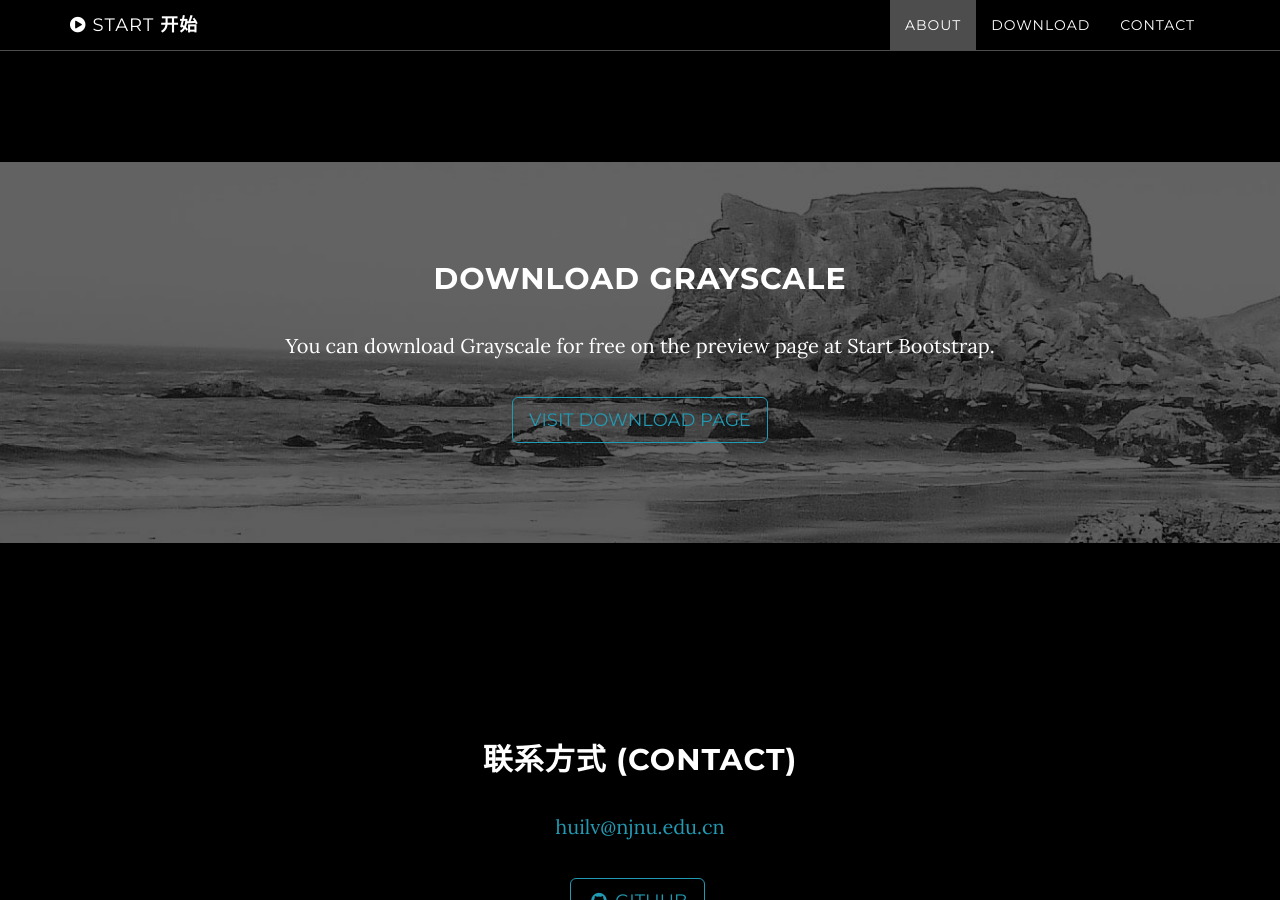
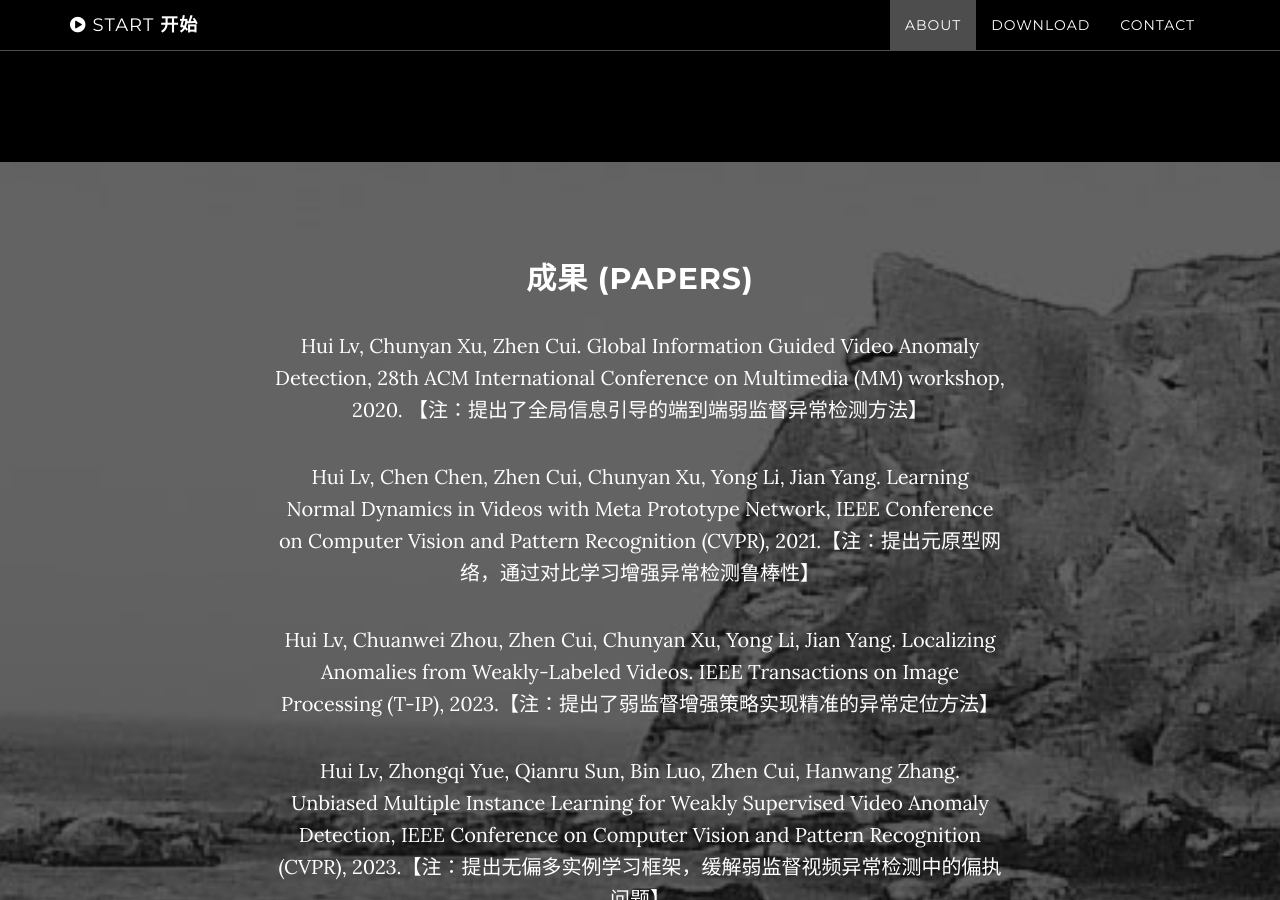
Before and after one commit to ktr-hubrt/ktr-hubrt.github.io, a Jekyll site: the page built from index.html, in a window 1280 px wide and 900 px high, scrolled down 2118 px. Built offline with Jekyll 4.4.1, drawn with Linux system fonts in a browser that asks for light colours; some of the changed text lies outside the part shown.

Commit message:
Update download.html

```diff
--- a/_includes/download.html
+++ b/_includes/download.html
@@ -3,8 +3,12 @@
         <div class="download-section">
             <div class="container">
                 <div class="col-lg-8 col-lg-offset-2">
-                    <h2>Download Grayscale</h2>
-                    <p>You can download Grayscale for free on the preview page at Start Bootstrap.</p>
+                    <h2>成果 (Papers)</h2>
+                    <p>Hui Lv, Chunyan Xu, Zhen Cui. Global Information Guided Video Anomaly Detection, 28th ACM International Conference on Multimedia (MM) workshop, 2020. 【注：提出了全局信息引导的端到端弱监督异常检测方法】</p>
+                    <p>Hui Lv, Chen Chen, Zhen Cui, Chunyan Xu, Yong Li, Jian Yang. Learning Normal Dynamics in Videos with Meta Prototype Network, IEEE Conference on Computer Vision and Pattern Recognition (CVPR), 2021.【注：提出元原型网络，通过对比学习增强异常检测鲁棒性】</p>
+                    <p>Hui Lv, Chuanwei Zhou, Zhen Cui, Chunyan Xu, Yong Li, Jian Yang. Localizing Anomalies from Weakly-Labeled Videos. IEEE Transactions on Image Processing (T-IP), 2023.【注：提出了弱监督增强策略实现精准的异常定位方法】</p>
+                    <p>Hui Lv, Zhongqi Yue, Qianru Sun, Bin Luo, Zhen Cui, Hanwang Zhang. Unbiased Multiple Instance Learning for Weakly Supervised Video Anomaly Detection, IEEE Conference on Computer Vision and Pattern Recognition (CVPR), 2023.【注：提出无偏多实例学习框架，缓解弱监督视频异常检测中的偏执问题】</p>
+                    <p>Lv, Hui, Chao Liu, Xiaowei Zhao, Chunyan Xu, Zhen Cui, and Jian Yang. Lane marking regression from confidence area detection to field inference. IEEE Transactions on Intelligent Vehicles, 2020.【注：提出了基于场推理的车道线检测方法】</p>
                     <a href="http://startbootstrap.com/template-overviews/grayscale/" class="btn btn-default btn-lg">Visit Download Page</a>
                 </div>
             </div>
```
